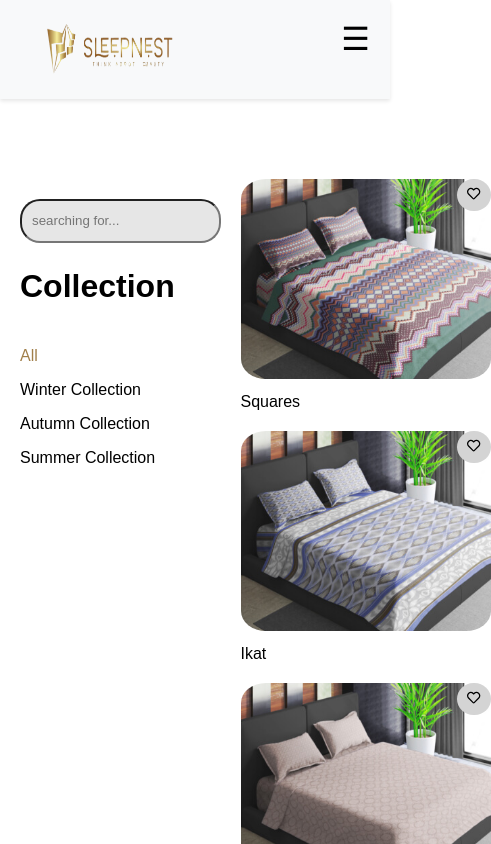
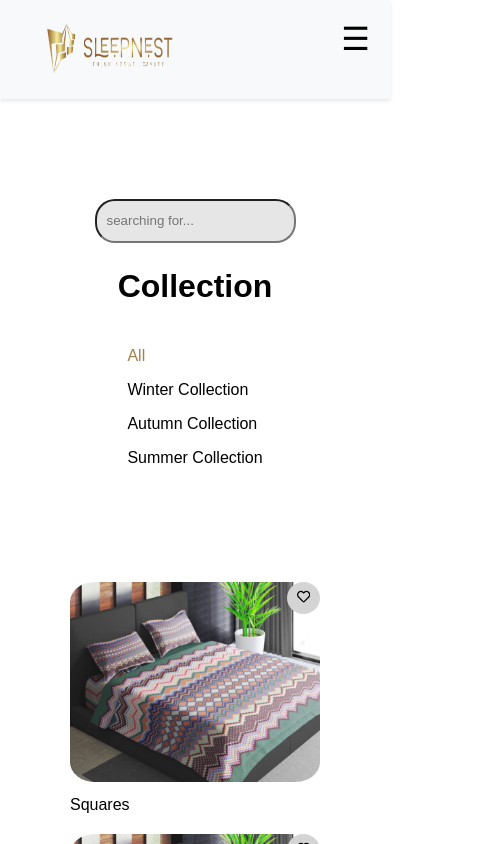
Before and after one commit to forRSschool/sleepnest, a Next.js app: page /collection in a window 390 px wide. Shown: the top 844 px of the page, 491 px wide, since content can reach past the window. Built offline with nearby package versions, Linux system fonts and the light colour scheme.

Commit message:
feat: collection page adaptivity

```diff
--- a/src/app/styles/Collection.css
+++ b/src/app/styles/Collection.css
@@ -25,3 +25,19 @@
   padding: 10px;
   border-radius: 20px;
 }
+
+@media( max-width: 520px) {
+  .collection {
+    flex-direction: column;
+  }
+
+  .collection__left {
+    align-items: center;
+  }
+}
+
+@media( max-width: 328px ) {
+  .product__list-item {
+    scale: 0.8;
+  }
+}
```
